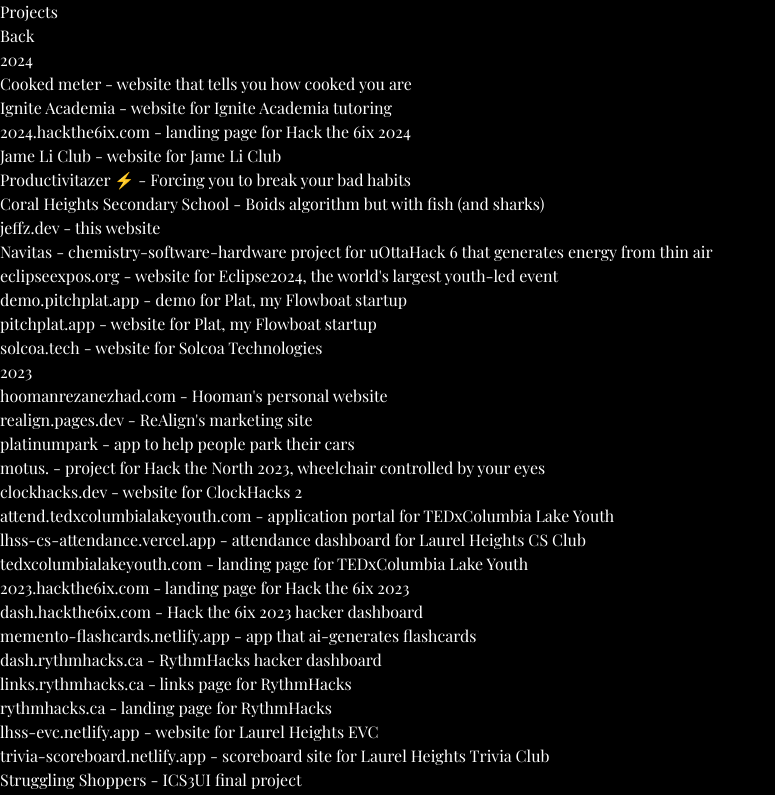
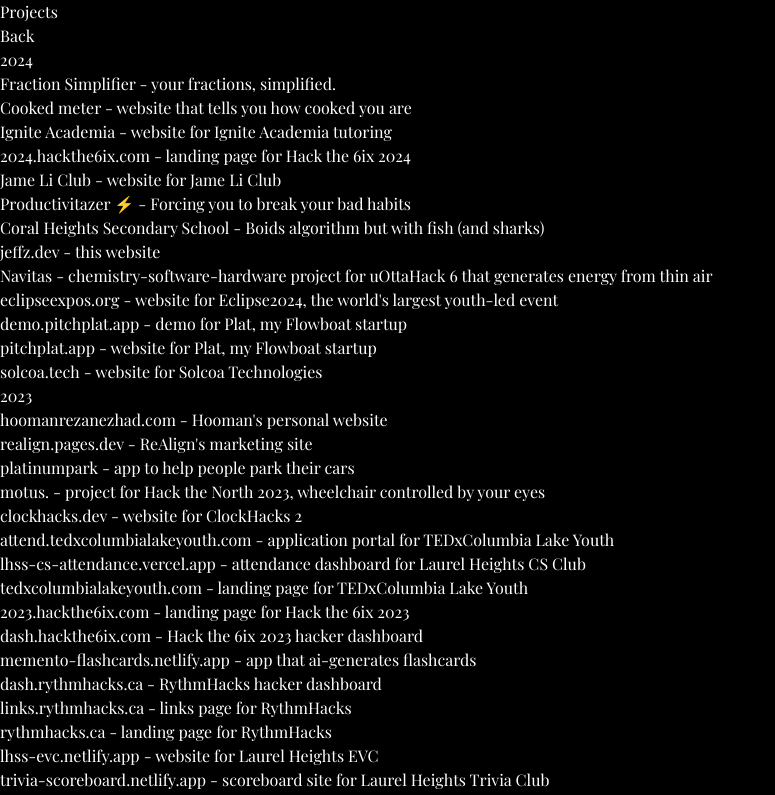
Before and after one commit to jeffrey-zang/jeffz.dev, a React (Vite) app: page /projects in a window 1280 px wide. Shown: the top 795 px of the page, without its empty margins (0-775 px from the left). Built offline with nearby package versions, Linux system fonts and the light colour scheme; a web font is replaced by a local one.

Commit message:
chore: add fraction simplifier to projects

```diff
--- a/src/data/projects.data.js
+++ b/src/data/projects.data.js
@@ -1,5 +1,10 @@
 const projectsData = [
   "2024",
+  {
+    name: "Fraction Simplifier",
+    href: "https://github.com/jeffrey-zang/Fraction-Simplifier",
+    about: "your fractions, simplified.",
+  },
   {
     name: "Cooked meter",
     href: "https://cooked-meter.vercel.app/",
```
